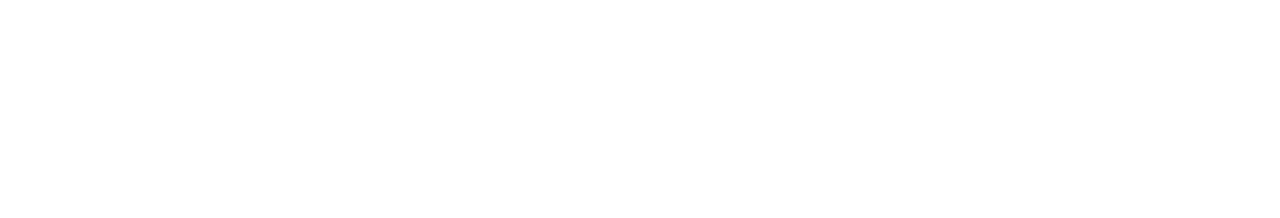
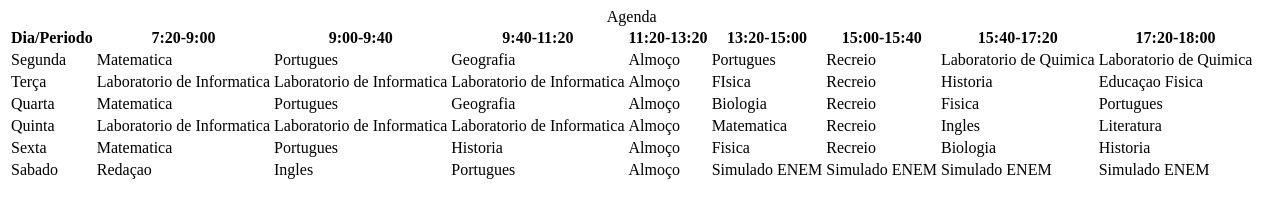
Before and after one commit to Narcizio1/04---Praticando-com-tabelas, a website: page src/index.html in a window 1280 px wide. Drawn offline with Linux system fonts and the light colour scheme.

Commit message:
Change title to 'Tabela' and add schedule table
Updated the title and added a schedule table with subjects for each day of the week.

```diff
--- a/src/index.html
+++ b/src/index.html
@@ -4,9 +4,111 @@
   <meta charset="UTF-8">
   <meta name="viewport" content="width=device-width, initial-scale=1.0">
   <link rel="stylesheet" href="css/estilo.css">
-  <title>Questão</title>
+  <title>Tabela</title>
 </head>
 <body>
   <script src="js/script.js"></script>
+  <table>
+    <caption>Agenda </caption>
+    <thead>
+      <tr>
+        <th>Dia/Periodo</th>
+        <th>7:20-9:00</th>
+        <th>9:00-9:40</th>
+        <th>9:40-11:20</th>
+        <th>11:20-13:20</th>
+        <th>13:20-15:00</th>
+        <th>15:00-15:40</th>
+        <th>15:40-17:20</th>
+        <th>17:20-18:00</th>
+      </tr>
+    </thead>
+    <tbody>
+      <tr>
+        <td>Segunda</td>
+        <td>Matematica</td>
+        <td>Portugues</td>
+        <td>Geografia</td>
+        <td>Almoço</td>
+        <td>Portugues</td>
+        <td>Recreio</td>
+        <td>Laboratorio de Quimica</td>
+        <td>Laboratorio de Quimica</td>
+      </tr>
+    </tbody>
+
+    <tbody>
+      <tr>
+        <td>Terça</td>
+        <td>Laboratorio de Informatica</td>
+        <td>Laboratorio de Informatica</td>
+        <td>Laboratorio de Informatica</td>
+        <td>Almoço</td>
+        <td>FIsica</td>
+        <td>Recreio</td>
+        <td>Historia</td>
+        <td>Educaçao Fisica</td>
+      </tr>
+    </tbody>
+
+    <tbody>
+      <tr>
+        <td>Quarta</td>
+        <td>Matematica</td>
+        <td>Portugues</td>
+        <td>Geografia</td>
+        <td>Almoço</td>
+        <td>Biologia</td>
+        <td>Recreio</td>
+        <td>Fisica</td>
+        <td>Portugues</td>
+      </tr>
+    </tbody>
+
+    <tbody>
+      <tr>
+        <td>Quinta</td>
+        <td>Laboratorio de Informatica</td>
+        <td>Laboratorio de Informatica</td>
+        <td>Laboratorio de Informatica</td>
+        <td>Almoço</td>
+        <td>Matematica</td>
+        <td>Recreio</td>
+        <td>Ingles</td>
+        <td>Literatura</td>
+      </tr>
+    </tbody>
+
+    <tbody>
+      <tr>
+        <td>Sexta</td>
+        <td>Matematica</td>
+        <td>Portugues</td>
+        <td>Historia</td>
+        <td>Almoço</td>
+        <td>Fisica</td>
+        <td>Recreio</td>
+        <td>Biologia</td>
+        <td>Historia</td>
+      </tr>
+    </tbody>
+
+    <tbody>
+      <tr>
+        <td>Sabado</td>
+        <td>Redaçao</td>
+        <td>Ingles</td>
+        <td>Portugues</td>
+        <td>Almoço</td>
+        <td>Simulado ENEM</td>
+        <td>Simulado ENEM</td>
+        <td>Simulado ENEM</td>
+        <td>Simulado ENEM</td>
+      </tr>
+    </tbody>
+
+
+  </table>
+
 </body>
 </html>
```
